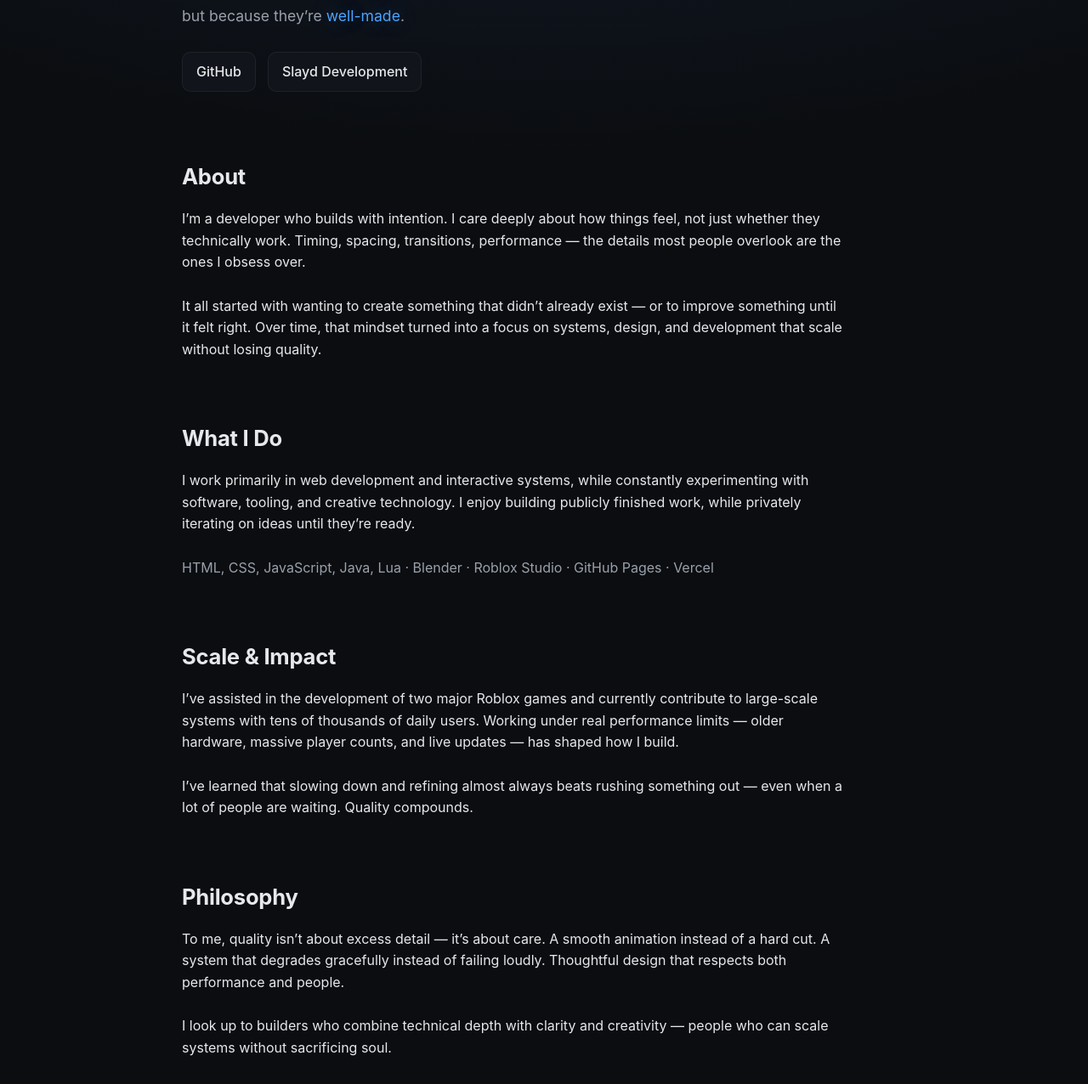
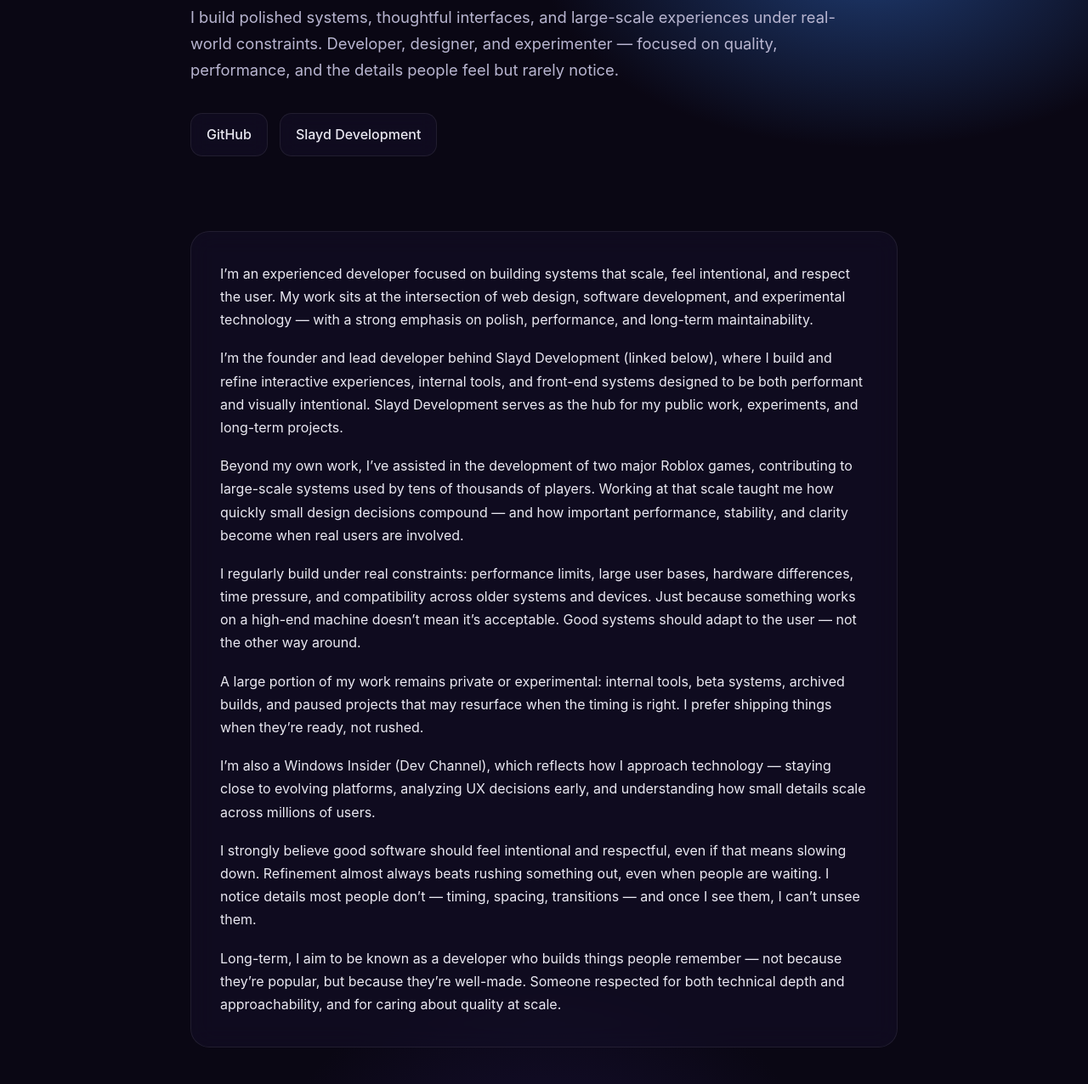
Before and after one commit to SlaydDev/captainexe, a plain HTML site: page index.html in a window 1280 px wide. Shown: the part 218-1494 px from the top of the page at 85% size. Drawn offline with Linux system fonts and the light colour scheme.

Commit message:
Update index.html

```diff
--- a/index.html
+++ b/index.html
@@ -3,16 +3,16 @@
 <head>
   <meta charset="UTF-8" />
   <meta name="viewport" content="width=device-width, initial-scale=1.0"/>
-  <title>ItsCaptainEXE — Developer</title>
+  <title>ItsCaptainEXE</title>
 
   <style>
     :root {
-      --bg: #0b0d10;
-      --panel: #11141a;
-      --text: #e6e8eb;
-      --muted: #9aa1ac;
-      --accent: #4da3ff;
-      --glow: rgba(77,163,255,0.35);
+      --bg-main: #0a0714;
+      --bg-panel: rgba(20, 16, 40, 0.55);
+      --text-main: #eae9f2;
+      --text-muted: #b8b5d0;
+      --accent: #b48cff;
+      --accent-soft: rgba(180, 140, 255, 0.35);
     }
 
     * {
@@ -22,91 +22,94 @@
     }
 
     body {
-      font-family: -apple-system, BlinkMacSystemFont, "Segoe UI", Roboto, Inter, sans-serif;
-      background: radial-gradient(1200px 600px at 50% -200px, #142033, var(--bg));
-      color: var(--text);
-      line-height: 1.6;
+      font-family: -apple-system, BlinkMacSystemFont, "Segoe UI", Inter, Roboto, sans-serif;
+      background:
+        radial-gradient(900px 500px at 20% -10%, #2a1f5c, transparent 60%),
+        radial-gradient(700px 400px at 80% 10%, #1e3a6f, transparent 55%),
+        radial-gradient(600px 600px at 50% 100%, #1a123a, transparent 60%),
+        var(--bg-main);
+      color: var(--text-main);
+      line-height: 1.7;
     }
 
     .container {
-      max-width: 900px;
+      max-width: 880px;
       margin: 0 auto;
-      padding: 80px 24px;
+      padding: 96px 24px 120px;
     }
 
     /* HERO */
     .hero {
-      margin-bottom: 80px;
+      margin-bottom: 88px;
     }
 
     .name {
-      font-size: clamp(2.6rem, 5vw, 4rem);
+      font-size: clamp(2.8rem, 5vw, 4.2rem);
       font-weight: 800;
-      letter-spacing: -0.02em;
+      letter-spacing: -0.03em;
     }
 
-    .tagline {
-      margin-top: 12px;
-      font-size: 1.1rem;
-      color: var(--muted);
-      max-width: 700px;
+    .accent {
+      color: var(--accent);
+      text-shadow: 0 0 30px var(--accent-soft);
     }
 
-    .highlight {
-      color: var(--accent);
-      text-shadow: 0 0 24px var(--glow);
+    .hero-line {
+      margin-top: 18px;
+      font-size: 1.15rem;
+      max-width: 760px;
+      color: var(--text-muted);
     }
 
     .links {
-      margin-top: 28px;
+      margin-top: 34px;
       display: flex;
       flex-wrap: wrap;
       gap: 14px;
     }
 
     .links a {
-      padding: 10px 16px;
-      border-radius: 10px;
-      background: var(--panel);
-      color: var(--text);
       text-decoration: none;
+      padding: 11px 18px;
+      border-radius: 14px;
+      background: var(--bg-panel);
+      color: var(--text-main);
       font-weight: 500;
-      border: 1px solid rgba(255,255,255,0.06);
+      border: 1px solid rgba(255,255,255,0.08);
+      backdrop-filter: blur(10px);
       transition: transform .2s ease, box-shadow .2s ease, border .2s ease;
     }
 
     .links a:hover {
       transform: translateY(-2px);
       border-color: var(--accent);
-      box-shadow: 0 0 0 1px var(--accent), 0 0 30px var(--glow);
+      box-shadow: 0 0 0 1px var(--accent), 0 0 32px var(--accent-soft);
     }
 
-    /* SECTIONS */
+    /* CONTENT */
     section {
-      margin-bottom: 72px;
+      margin-bottom: 64px;
+      padding: 36px 34px;
+      background: var(--bg-panel);
+      border-radius: 22px;
+      border: 1px solid rgba(255,255,255,0.08);
+      backdrop-filter: blur(14px);
     }
 
-    h2 {
-      font-size: 1.6rem;
-      margin-bottom: 16px;
-      letter-spacing: -0.01em;
+    section p {
+      color: var(--text-main);
+      margin-bottom: 18px;
     }
 
-    p {
-      color: var(--text);
-      max-width: 780px;
-    }
-
-    .muted {
-      color: var(--muted);
+    section p:last-child {
+      margin-bottom: 0;
     }
 
     /* FOOTER */
     footer {
       margin-top: 120px;
-      padding-top: 32px;
-      border-top: 1px solid rgba(255,255,255,0.06);
-      color: var(--muted);
+      text-align: center;
+      color: var(--text-muted);
       font-size: 0.9rem;
     }
   </style>
@@ -118,11 +121,13 @@
     <!-- HERO -->
     <div class="hero">
       <div class="name">
-        ItsCaptain<span class="highlight">EXE</span>
+        ItsCaptain<span class="accent">EXE</span>
       </div>
-      <div class="tagline">
-        Developer focused on building things people remember — not because they’re loud,
-        but because they’re <span class="highlight">well-made</span>.
+
+      <div class="hero-line">
+        I build polished systems, thoughtful interfaces, and large-scale experiences
+        under real-world constraints. Developer, designer, and experimenter — focused
+        on quality, performance, and the details people feel but rarely notice.
       </div>
 
       <div class="links">
@@ -131,70 +136,64 @@
       </div>
     </div>
 
-    <!-- ABOUT -->
+    <!-- BIO -->
     <section>
-      <h2>About</h2>
       <p>
-        I’m a developer who builds with intention. I care deeply about how things feel,
-        not just whether they technically work. Timing, spacing, transitions, performance —
-        the details most people overlook are the ones I obsess over.
+        I’m an experienced developer focused on building systems that scale, feel intentional,
+        and respect the user. My work sits at the intersection of web design, software
+        development, and experimental technology — with a strong emphasis on polish,
+        performance, and long-term maintainability.
       </p>
-      <br/>
+
       <p>
-        It all started with wanting to create something that didn’t already exist — or to
-        improve something until it felt right. Over time, that mindset turned into a focus
-        on systems, design, and development that scale without losing quality.
+        I’m the founder and lead developer behind Slayd Development (linked below), where I
+        build and refine interactive experiences, internal tools, and front-end systems
+        designed to be both performant and visually intentional. Slayd Development serves as
+        the hub for my public work, experiments, and long-term projects.
+      </p>
+
+      <p>
+        Beyond my own work, I’ve assisted in the development of two major Roblox games,
+        contributing to large-scale systems used by tens of thousands of players. Working at
+        that scale taught me how quickly small design decisions compound — and how important
+        performance, stability, and clarity become when real users are involved.
+      </p>
+
+      <p>
+        I regularly build under real constraints: performance limits, large user bases,
+        hardware differences, time pressure, and compatibility across older systems and
+        devices. Just because something works on a high-end machine doesn’t mean it’s
+        acceptable. Good systems should adapt to the user — not the other way around.
+      </p>
+
+      <p>
+        A large portion of my work remains private or experimental: internal tools, beta
+        systems, archived builds, and paused projects that may resurface when the timing is
+        right. I prefer shipping things when they’re ready, not rushed.
+      </p>
+
+      <p>
+        I’m also a Windows Insider (Dev Channel), which reflects how I approach technology —
+        staying close to evolving platforms, analyzing UX decisions early, and understanding
+        how small details scale across millions of users.
+      </p>
+
+      <p>
+        I strongly believe good software should feel intentional and respectful, even if that
+        means slowing down. Refinement almost always beats rushing something out, even when
+        people are waiting. I notice details most people don’t — timing, spacing, transitions —
+        and once I see them, I can’t unsee them.
+      </p>
+
+      <p>
+        Long-term, I aim to be known as a developer who builds things people remember — not
+        because they’re popular, but because they’re well-made. Someone respected for both
+        technical depth and approachability, and for caring about quality at scale.
       </p>
     </section>
 
-    <!-- WHAT I DO -->
-    <section>
-      <h2>What I Do</h2>
-      <p>
-        I work primarily in web development and interactive systems, while constantly
-        experimenting with software, tooling, and creative technology. I enjoy building
-        publicly finished work, while privately iterating on ideas until they’re ready.
-      </p>
-      <br/>
-      <p class="muted">
-        HTML, CSS, JavaScript, Java, Lua · Blender · Roblox Studio · GitHub Pages · Vercel
-      </p>
-    </section>
-
-    <!-- SCALE & IMPACT -->
-    <section>
-      <h2>Scale & Impact</h2>
-      <p>
-        I’ve assisted in the development of two major Roblox games and currently contribute
-        to large-scale systems with tens of thousands of daily users. Working under real
-        performance limits — older hardware, massive player counts, and live updates —
-        has shaped how I build.
-      </p>
-      <br/>
-      <p>
-        I’ve learned that slowing down and refining almost always beats rushing something
-        out — even when a lot of people are waiting. Quality compounds.
-      </p>
-    </section>
-
-    <!-- PHILOSOPHY -->
-    <section>
-      <h2>Philosophy</h2>
-      <p>
-        To me, quality isn’t about excess detail — it’s about care. A smooth animation
-        instead of a hard cut. A system that degrades gracefully instead of failing loudly.
-        Thoughtful design that respects both performance and people.
-      </p>
-      <br/>
-      <p>
-        I look up to builders who combine technical depth with clarity and creativity —
-        people who can scale systems without sacrificing soul.
-      </p>
-    </section>
-
-    <!-- FOOTER -->
     <footer>
-      © ItsCaptainEXE · Built with care · Linked projects below
+      © ItsCaptainEXE · Built with intent
     </footer>
 
   </div>
```
